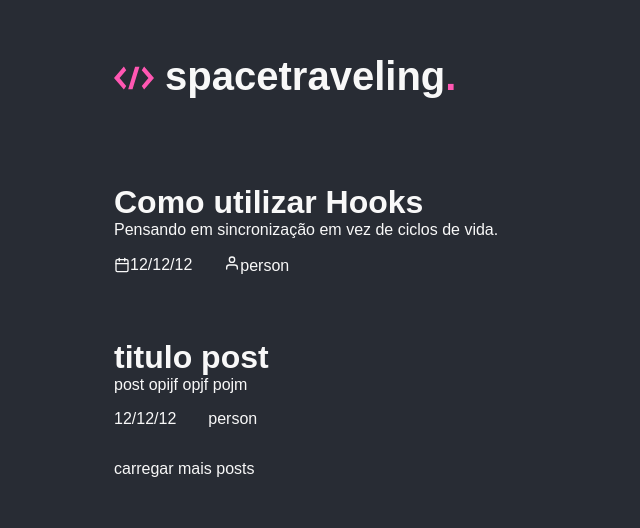
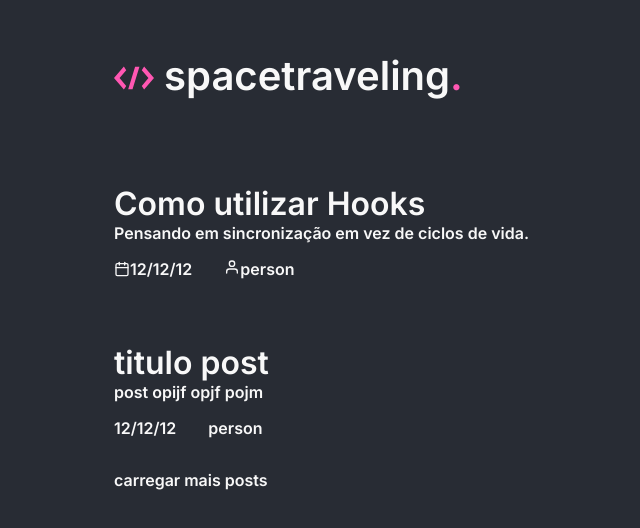
Before and after one commit to HemersonChaves/spacetraveling-rocketset, a Next.js app: page / in a window 1280 px wide. Shown: the top 528 px of the page, without its empty margins (206-846 px from the left). Built offline with nearby package versions, Linux system fonts and the light colour scheme.

Commit message:
refactor(font): adiciona fonte Inter do googlefonts

```diff
--- a/src/pages/_document.tsx
+++ b/src/pages/_document.tsx
@@ -1,7 +1,22 @@
-import Document from 'next/document';
+import Document, { Html, Head, Main, NextScript } from 'next/document';
 
 export default class MyDocument extends Document {
-  // render() {
-  //   //TODO
-  // }
+  render(): JSX.Element {
+    return (
+      <Html>
+        <Head>
+          <link rel="preconnect" href="https://fonts.googleapis.com" />
+          <link
+            href="https://fonts.googleapis.com/css2?family=Inter:wght@600&display=swap"
+            rel="stylesheet"
+          />
+          <link rel="shortcut icon" href="favicon.png" type="image/png" />
+        </Head>
+        <body>
+          <Main />
+          <NextScript />
+        </body>
+      </Html>
+    );
+  }
 }
--- a/src/styles/globals.scss
+++ b/src/styles/globals.scss
@@ -32,7 +32,7 @@
 }
 
 body{
-  font: 400 1rem "Robot", sans-serif;
+  font: 400 1rem 'Inter', sans-serif;
 }
 
 
```
